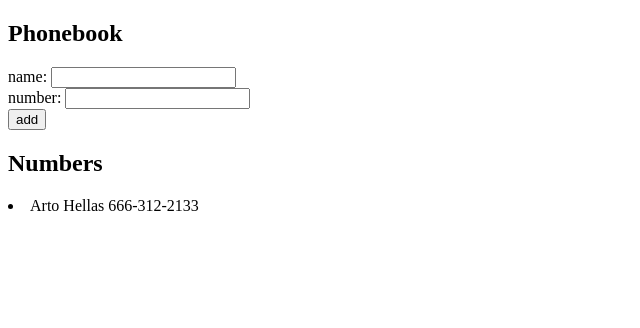
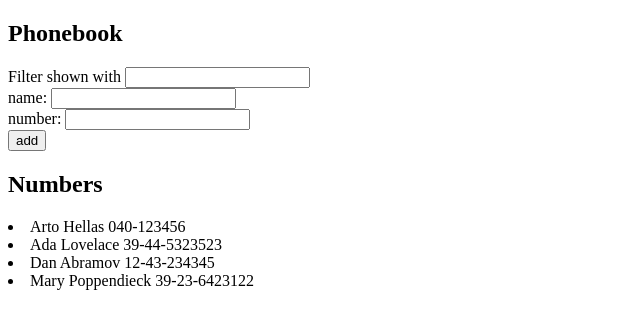
Before and after one commit to cvalt-code/FSO-Exercises, a React (Vite) app in the folder part2/phonebook/: page / in a window 1280 px wide. Shown: the top 328 px of the page, without its empty margins (0-640 px from the left). Built offline with nearby package versions, Linux system fonts and the light colour scheme.

Commit message:
exercise 2.9

```diff
--- a/part2/phonebook/src/App.jsx
+++ b/part2/phonebook/src/App.jsx
@@ -7,12 +7,14 @@
 
 const App = () => {
   const [persons, setPersons] = useState([
-    { name: 'Arto Hellas' ,
-      number: '666-312-2133'
-    }
+    { name: 'Arto Hellas', number: '040-123456', id: 1 },
+    { name: 'Ada Lovelace', number: '39-44-5323523', id: 2 },
+    { name: 'Dan Abramov', number: '12-43-234345', id: 3 },
+    { name: 'Mary Poppendieck', number: '39-23-6423122', id: 4 }
   ])
   const [newName, setNewName] = useState('')
   const [newNumber, setNewNumber] = useState('')
+  const [newFilter, setNewFilter] = useState('')
 
   const handleNoteChange = (event) => {
   console.log(event.target.value)
@@ -21,6 +23,10 @@
   const handleNumberChange = (event) => {
   console.log(event.target.value)
   setNewNumber(event.target.value)  }
+
+  const handleFilterChange = (event) => {
+  console.log(event.target.value)
+  setNewFilter(event.target.value)  }
 
   const addPerson = (event) => {
   event.preventDefault()
@@ -43,9 +49,13 @@
   setNewNumber('');}
 }
 
+  const personsFiltered = persons.filter(person => String(person.name.toLowerCase()).startsWith(newFilter.toLowerCase()))
+  console.log(personsFiltered)
+
   return (
     <div>
       <h2>Phonebook</h2>
+      Filter shown with <input value={newFilter} onChange={handleFilterChange}/>
       <form onSubmit={addPerson}>
         <div>
           name: <input value={newName} onChange={handleNoteChange}/>
@@ -58,7 +68,7 @@
         </div>
       </form>
       <h2>Numbers</h2>
-      {persons.map((person, i) => (<Person key={i} person={person}/>))}
+      {personsFiltered.map((person, i) => (<Person key={i} person={person}/>))}
     </div>
   )
 }
```
